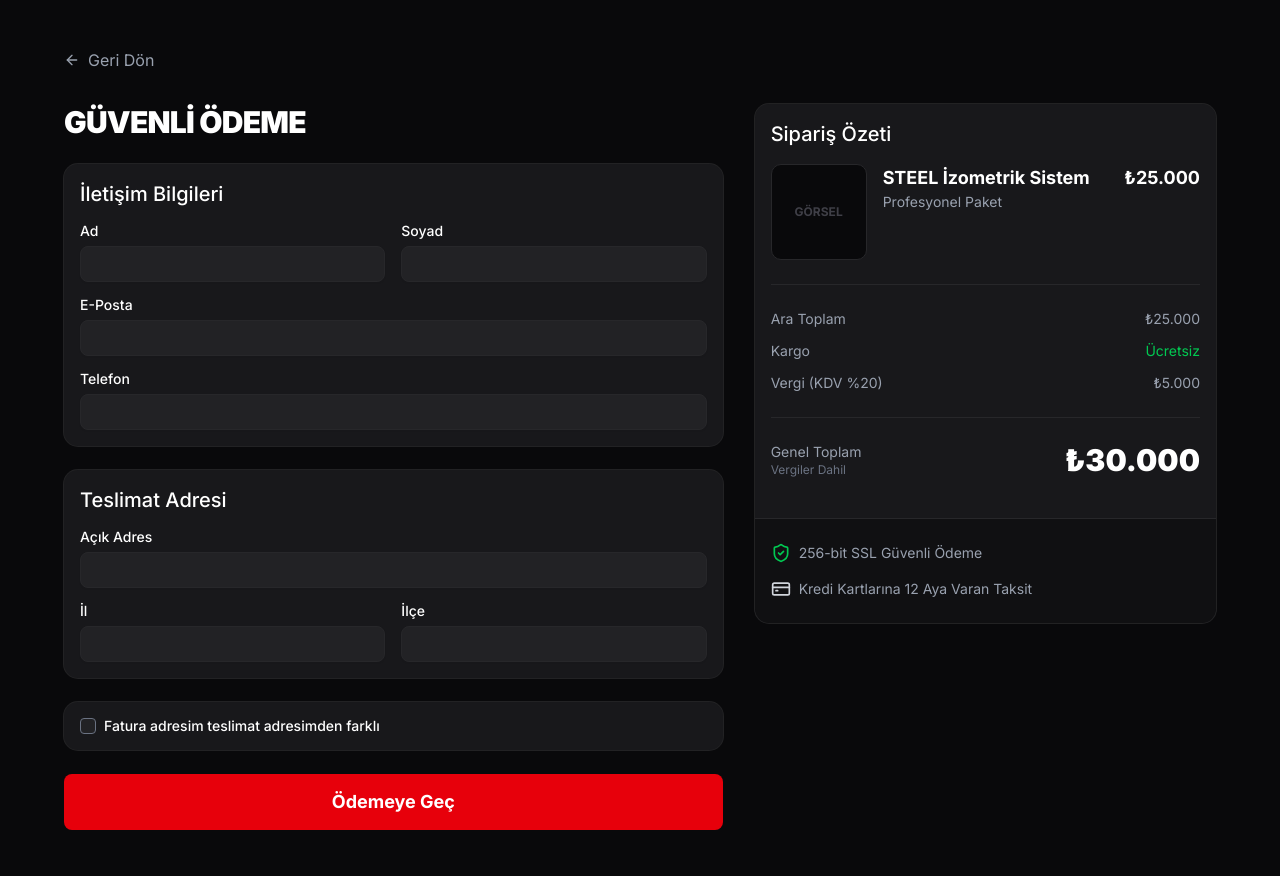
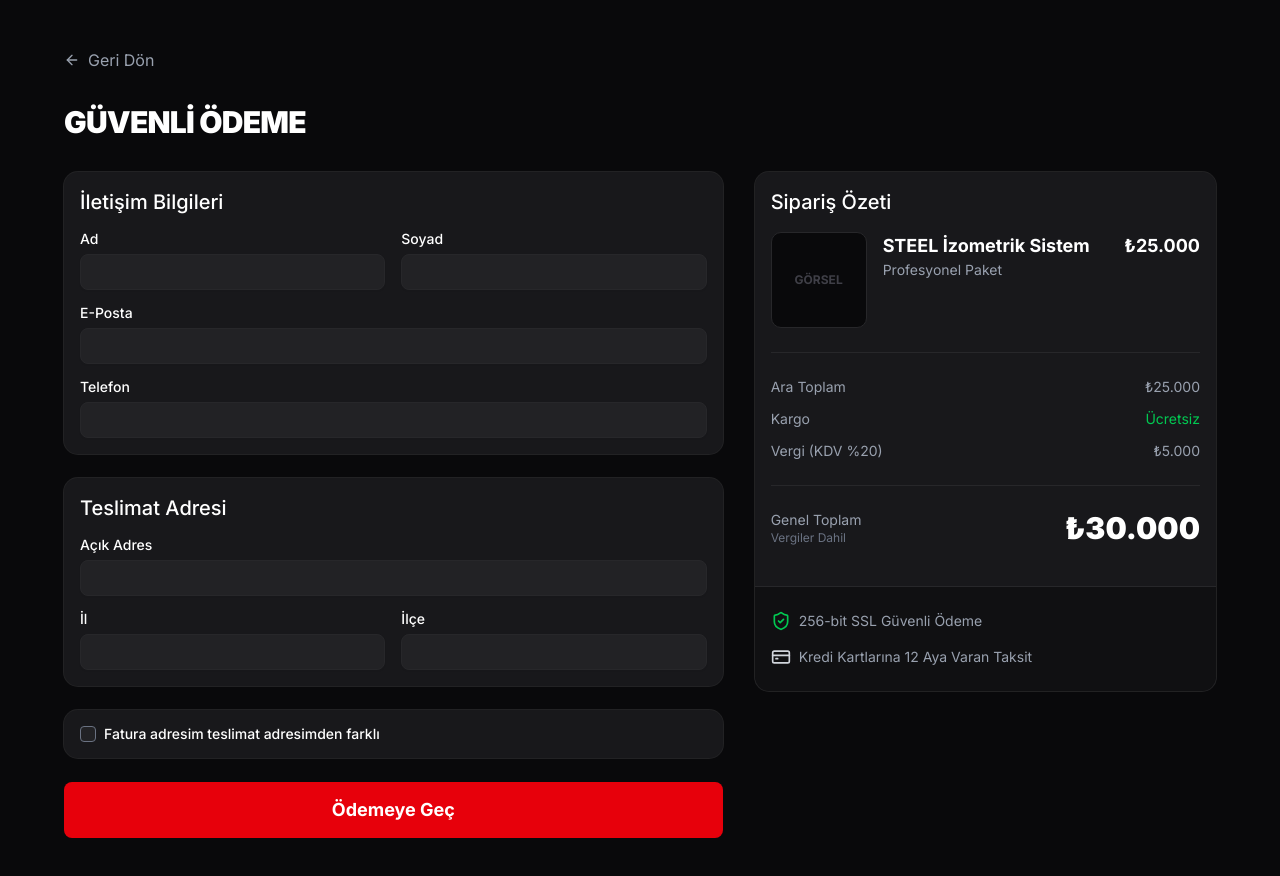
Before and after one commit to Ardaadgr/steel-e-commerce, a Next.js app: page /checkout in a window 1280 px wide. Shown: the top 876 px of the page. Built offline with nearby package versions, Linux system fonts and the light colour scheme.

Commit message:
fix: checkout page vertical alignment

```diff
--- a/src/app/checkout/page.tsx
+++ b/src/app/checkout/page.tsx
@@ -103,12 +103,12 @@ function CheckoutContent() {
   }
 
   return (
-    <div className="grid grid-cols-1 lg:grid-cols-12 gap-8">
-      {/* Form Section */}
-      <div className="lg:col-span-7 space-y-6">
-        <h1 className="text-3xl font-black uppercase tracking-tight">Güvenli Ödeme</h1>
-
-        <form onSubmit={handleSubmit} className="space-y-6">
+    <div className="w-full">
+      <h1 className="text-3xl font-black text-white uppercase tracking-tight mb-8">Güvenli Ödeme</h1>
+      <div className="grid grid-cols-1 lg:grid-cols-12 gap-8 items-start">
+        {/* Form Section */}
+        <div className="lg:col-span-7 space-y-6">
+          <form onSubmit={handleSubmit} className="space-y-6">
           <Card className="bg-zinc-900 border-zinc-800 text-white">
             <CardHeader>
               <CardTitle className="text-xl">İletişim Bilgileri</CardTitle>
@@ -261,6 +261,7 @@ function CheckoutContent() {
           </CardFooter>
         </Card>
       </div>
+      </div>
     </div>
   );
 }
```
